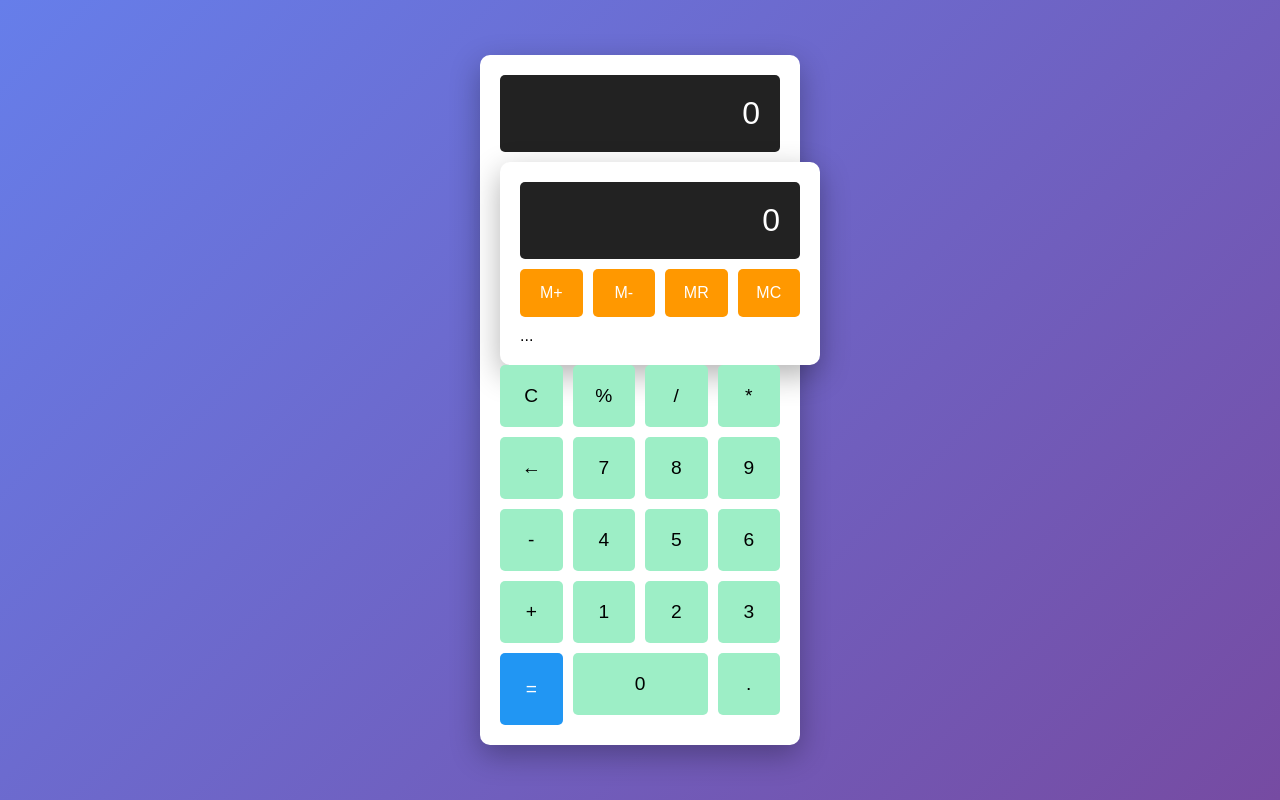
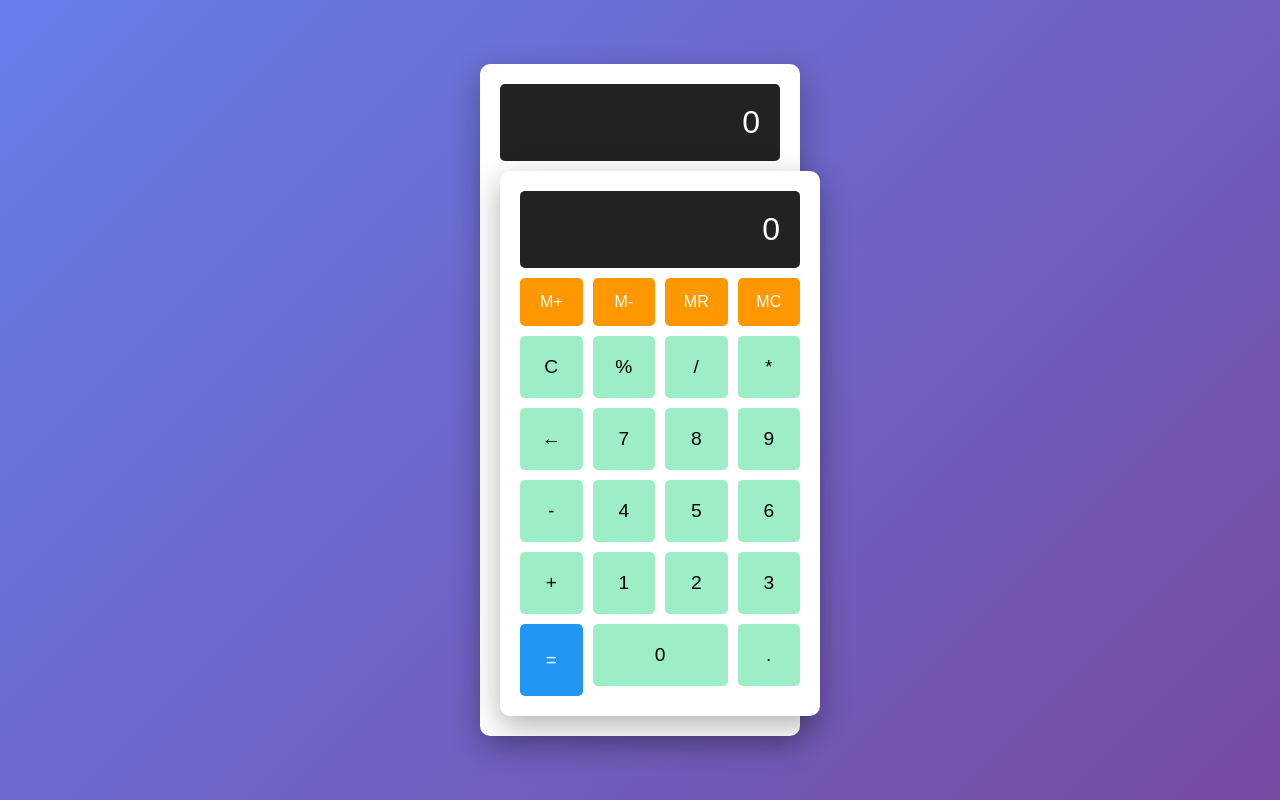
Before and after one commit to potfish123/calculator-app, a plain HTML site: page index.html in a window 1280 px wide. Drawn offline with Linux system fonts and the light colour scheme.

Commit message:
Add memory buttons UI

```diff
--- a/index.html
+++ b/index.html
@@ -22,11 +22,8 @@
         <button onclick="memoryClear()" class="memory-btn">MC</button>
     </div>
 
-    <div class="buttons">
-        <!-- 原有按鈕 -->
-        ...
-    </div>
-</div>
+
+    <div>
         <div class="buttons">
             <!-- 在 C 按鈕後面增加 % 按鈕 -->
             <button onclick="clearDisplay()">C</button>
```
